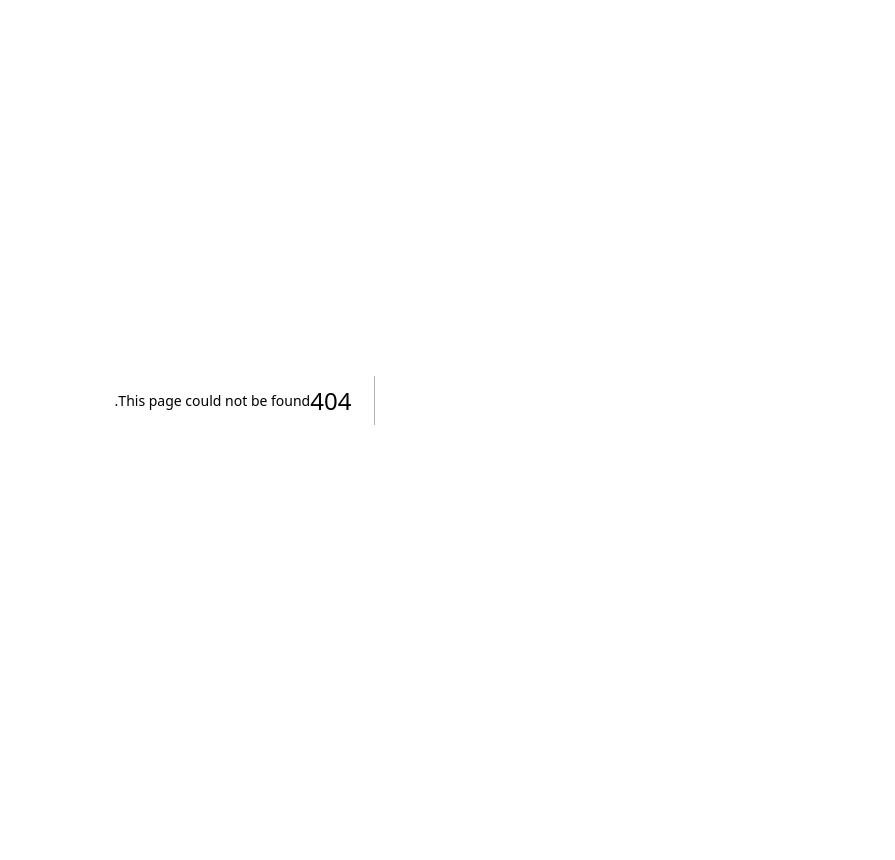
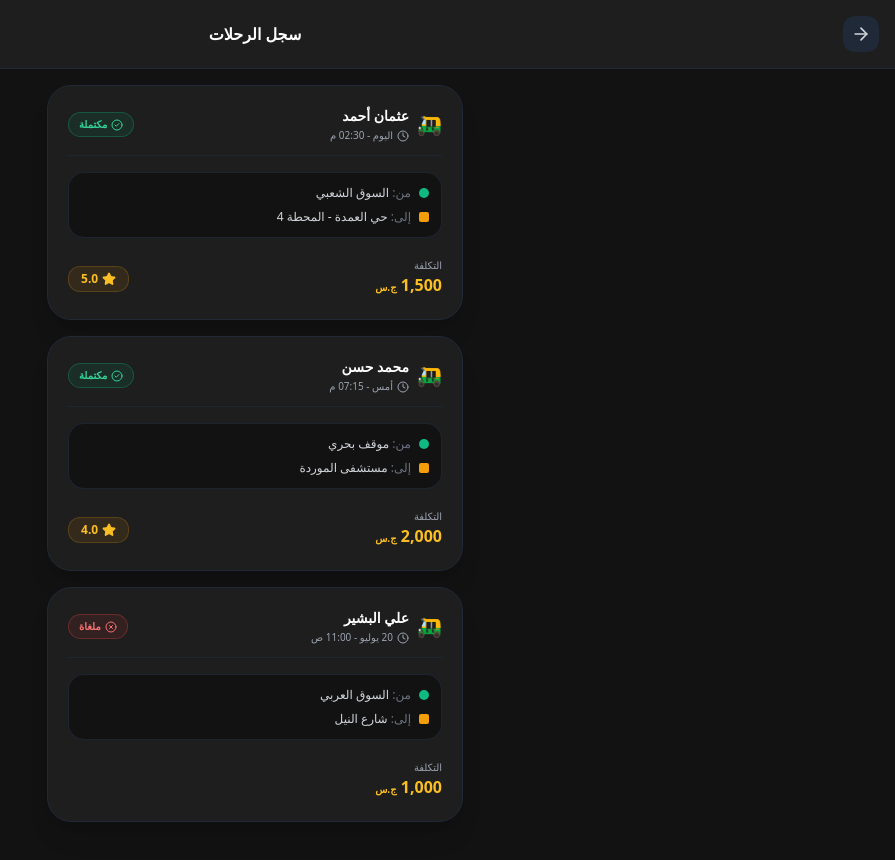
Before and after one commit to paradisesoap653-dotcom/Rakshtak, a Next.js app: page /history in a window 1280 px wide. Before the commit this address had no page. Shown: the top 860 px of the page, without its empty margins (385-1280 px from the left). Before the commit the page ends 800 px from the top, so only its background shows below. Built offline with nearby package versions, Linux system fonts and the light colour scheme.

Commit message:
Create page.tsx

```diff
--- /dev/null
+++ b/src/app/history/page.tsx
@@ -0,0 +1,133 @@
+"use client";
+
+import { useState } from "react";
+import { useRouter } from "next/navigation";
+import {
+  ArrowRight,
+  Clock,
+  MapPin,
+  Star,
+  CheckCircle2,
+  XCircle,
+  ChevronLeft
+} from "lucide-react";
+
+export default function HistoryPage() {
+  const router = useRouter();
+
+  // قائمة رحلات افتراضية للعرض
+  const [rides, setRides] = useState([
+    {
+      id: "1",
+      date: "اليوم - 02:30 م",
+      driverName: "عثمان أحمد",
+      vehicle: "ركشة",
+      pickup: "السوق الشعبي",
+      destination: "حي العمدة - المحطة 4",
+      fare: "1,500",
+      status: "completed",
+      rating: 5,
+    },
+    {
+      id: "2",
+      date: "أمس - 07:15 م",
+      driverName: "محمد حسن",
+      vehicle: "توك توك مغلق",
+      pickup: "موقف بحري",
+      destination: "مستشفى الموردة",
+      fare: "2,000",
+      status: "completed",
+      rating: 4,
+    },
+    {
+      id: "3",
+      date: "20 يوليو - 11:00 ص",
+      driverName: "علي البشير",
+      vehicle: "موتر توصيل",
+      pickup: "السوق العربي",
+      destination: "شارع النيل",
+      fare: "1,000",
+      status: "cancelled",
+      rating: 0,
+    },
+  ]);
+
+  return (
+    <div className="min-h-screen w-full bg-[#121212] text-white flex flex-col font-sans dir-rtl pb-10">
+
+      {/* 1. Header Navigation */}
+      <div className="p-4 flex items-center justify-between border-b border-gray-800 bg-[#1E1E1E]">
+        <button
+          onClick={() => router.push("/dashboard")}
+          className="p-2 bg-gray-800 rounded-xl text-gray-300 hover:text-white transition"
+        >
+          <ArrowRight className="w-5 h-5" />
+        </button>
+        <h1 className="text-base font-bold text-white">سجل الرحلات</h1>
+        <div className="w-9"></div> {/* Spacer for symmetry */}
+      </div>
+
+      {/* 2. Rides List */}
+      <div className="p-4 space-y-4 max-w-md mx-auto w-full">
+        {rides.map((ride) => (
+          <div
+            key={ride.id}
+            className="bg-[#1E1E1E] border border-gray-800 rounded-3xl p-5 space-y-4 shadow-xl hover:border-gray-700 transition"
+          >
+            {/* Top Info */}
+            <div className="flex justify-between items-center border-b border-gray-800/80 pb-3">
+              <div className="flex items-center gap-2">
+                <span className="text-xl">🛺</span>
+                <div>
+                  <h3 className="text-sm font-bold text-white">{ride.driverName}</h3>
+                  <p className="text-[10px] text-gray-400 flex items-center gap-1 mt-0.5">
+                    <Clock className="w-3 h-3" />
+                    {ride.date}
+                  </p>
+                </div>
+              </div>
+
+              {ride.status === "completed" ? (
+                <span className="bg-emerald-500/10 text-emerald-400 border border-emerald-500/30 text-[10px] px-2.5 py-1 rounded-full font-bold flex items-center gap-1">
+                  <CheckCircle2 className="w-3 h-3" /> مكتملة
+                </span>
+              ) : (
+                <span className="bg-red-500/10 text-red-400 border border-red-500/30 text-[10px] px-2.5 py-1 rounded-full font-bold flex items-center gap-1">
+                  <XCircle className="w-3 h-3" /> ملغاة
+                </span>
+              )}
+            </div>
+
+            {/* Route */}
+            <div className="bg-[#121212] p-3 rounded-2xl border border-gray-800/80 space-y-2 text-xs">
+              <div className="flex items-center gap-2">
+                <div className="w-2.5 h-2.5 bg-emerald-500 rounded-full shrink-0"></div>
+                <p className="text-gray-300 truncate"><span className="text-gray-500">من:</span> {ride.pickup}</p>
+              </div>
+              <div className="flex items-center gap-2">
+                <div className="w-2.5 h-2.5 bg-amber-500 rounded-sm shrink-0"></div>
+                <p className="text-gray-300 truncate"><span className="text-gray-500">إلى:</span> {ride.destination}</p>
+              </div>
+            </div>
+
+            {/* Bottom Fare & Rating */}
+            <div className="flex justify-between items-center pt-1">
+              <div>
+                <p className="text-[10px] text-gray-400">التكلفة</p>
+                <p className="text-base font-extrabold text-amber-400">{ride.fare} <span className="text-[10px]">ج.س</span></p>
+              </div>
+
+              {ride.status === "completed" && (
+                <div className="flex items-center gap-1 bg-amber-500/10 border border-amber-500/20 px-3 py-1 rounded-xl">
+                  <Star className="w-3.5 h-3.5 text-amber-400 fill-current" />
+                  <span className="text-xs font-bold text-amber-400">{ride.rating}.0</span>
+                </div>
+              )}
+            </div>
+          </div>
+        ))}
+      </div>
+
+    </div>
+  );
+}
```
